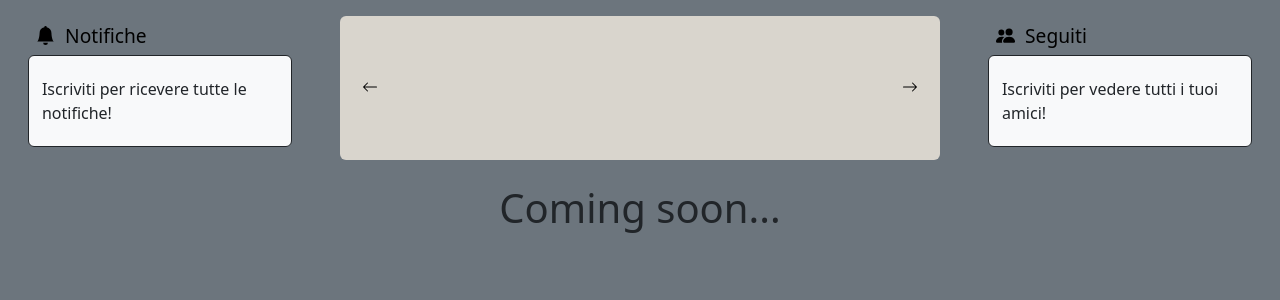
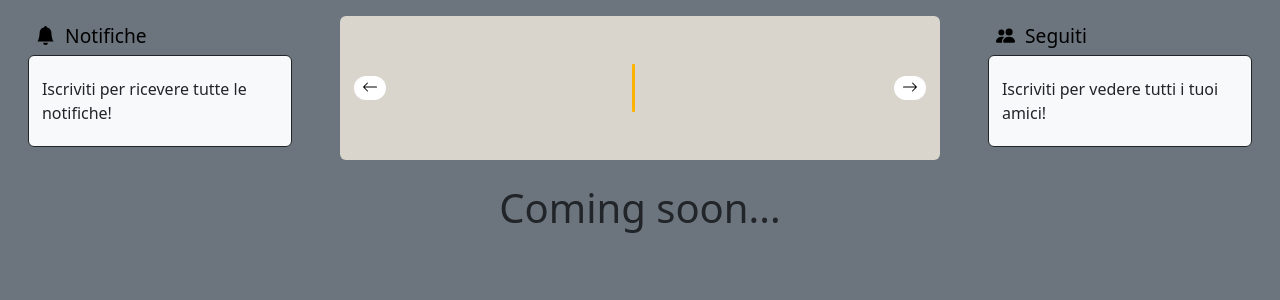
Before and after one commit to Fracarlucci/OnTopic, a PHP site: page /tema.php in a window 1280 px wide. Shown: the part 60-360 px from the top of the page. Run offline with PHP 8.4, Linux system fonts and the light colour scheme; data that the repository does not hold is empty.

Commit message:
fix calendar display

```diff
--- a/src/css/style.css
+++ b/src/css/style.css
@@ -307,6 +307,7 @@ span {
 
 .btn-left, .btn-right{
     border-radius: 20px;
+    background-color: #fff;
 }
 
 .btn-left:active, .btn-right:active {
@@ -331,7 +332,13 @@ span {
     width: 19%;
 }
 
-.slide{
+.currentSlide{
+    border-radius: 10%;
+    background-color:rgb(255, 179, 0);
+
+}
+
+.slide, .currentSlide{
     display: inline-block;
     cursor: pointer;
     text-align: center;
--- a/src/template/topic-post.php
+++ b/src/template/topic-post.php
@@ -40,7 +40,7 @@
                     </div>
                 </li>
                 <li class="linkDay">
-                    <div class="slide w-100">
+                    <div class="currentSlide w-100">
                         <span id="textCalendar3">
                             <small>
                                 <?php
```
